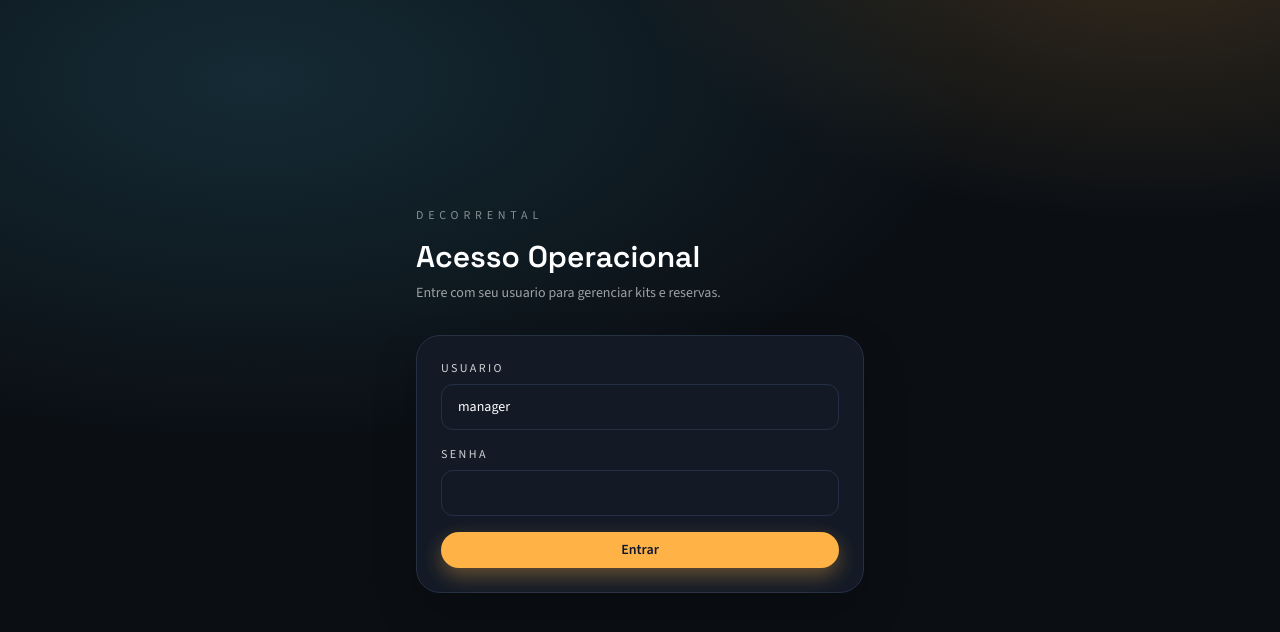
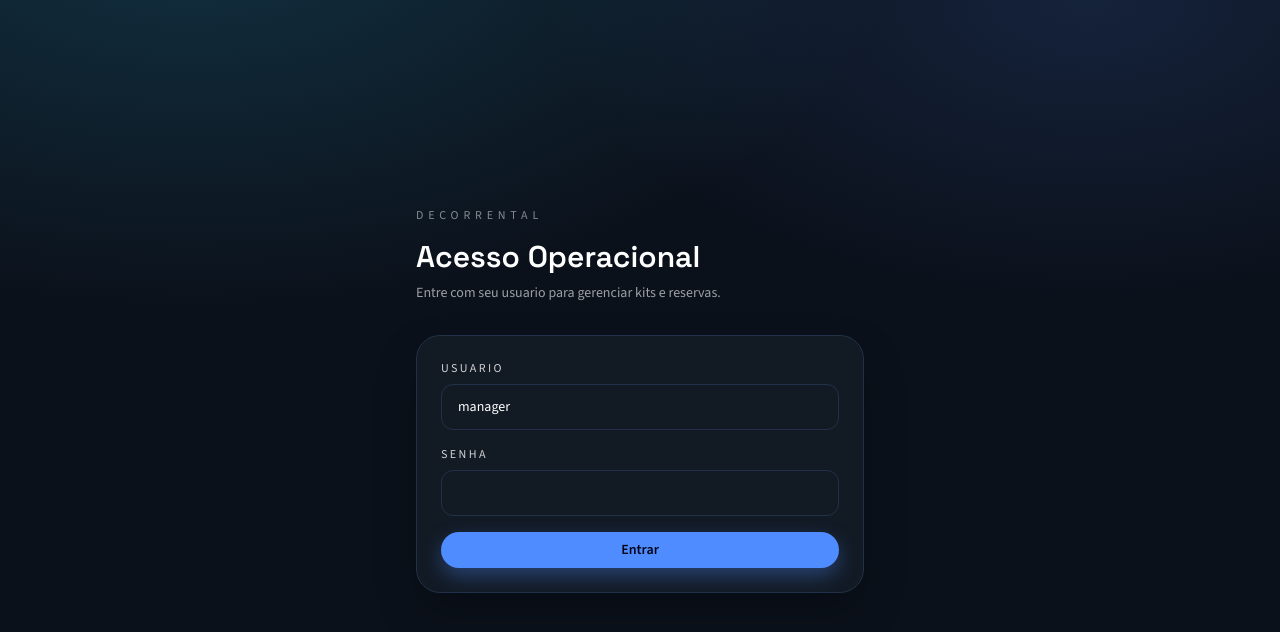
Before and after one commit to raphaelgarcia7/decorrental-web, a Next.js app: page /login in a window 1280 px wide. Shown: the top 632 px of the page. Built offline with nearby package versions, Linux system fonts and the light colour scheme; no server answers.

Commit message:
style(ui): refine color palette and surfaces

```diff
--- a/src/app/globals.css
+++ b/src/app/globals.css
@@ -2,15 +2,16 @@
 
 :root {
   color-scheme: dark;
-  --background: #0b0f14;
-  --foreground: #f5f7fb;
-  --surface: #131a26;
-  --surface-2: #1a2434;
-  --muted: #a9b4c7;
-  --accent: #ffb347;
-  --accent-2: #4cc9f0;
-  --border: #263044;
-  --success: #37d996;
+  --background: #0b111b;
+  --foreground: #f6f8fc;
+  --surface: #121a24;
+  --surface-2: #182233;
+  --muted: #9fb0c7;
+  --accent: #4f8cff;
+  --accent-2: #33c3f0;
+  --warning: #f7b955;
+  --border: #223149;
+  --success: #3ddc97;
   --danger: #ff6b6b;
 }
 
@@ -27,9 +28,9 @@
 
 body {
   min-height: 100vh;
-  background: radial-gradient(1200px 600px at 20% 10%, rgba(76, 201, 240, 0.15), transparent 60%),
-    radial-gradient(900px 500px at 90% -10%, rgba(255, 179, 71, 0.18), transparent 60%),
-    #0b0f14;
+  background: radial-gradient(1100px 600px at 15% -10%, rgba(51, 195, 240, 0.18), transparent 65%),
+    radial-gradient(900px 500px at 85% 0%, rgba(79, 140, 255, 0.14), transparent 60%),
+    #0b111b;
   color: var(--foreground);
   font-family: var(--font-body), system-ui, -apple-system, sans-serif;
 }
@@ -39,5 +40,5 @@ main {
 }
 
 ::selection {
-  background: rgba(255, 179, 71, 0.35);
+  background: rgba(79, 140, 255, 0.35);
 }
--- a/src/components/Badge.tsx
+++ b/src/components/Badge.tsx
@@ -7,7 +7,7 @@ type BadgeProps = {
 
 const toneClasses: Record<NonNullable<BadgeProps["tone"]>, string> = {
   success: "bg-[var(--success)]/15 text-[var(--success)]",
-  warning: "bg-[var(--accent)]/15 text-[var(--accent)]",
+  warning: "bg-[var(--warning)]/15 text-[var(--warning)]",
   danger: "bg-[var(--danger)]/15 text-[var(--danger)]",
   neutral: "bg-white/10 text-white/70",
 };
--- a/src/components/Button.tsx
+++ b/src/components/Button.tsx
@@ -8,8 +8,8 @@ type ButtonProps = React.ButtonHTMLAttributes<HTMLButtonElement> & {
 
 const variantClasses: Record<NonNullable<ButtonProps["variant"]>, string> = {
   primary:
-    "bg-[var(--accent)] text-slate-900 shadow-[0_8px_20px_rgba(255,179,71,0.35)] hover:brightness-110",
-  secondary: "bg-[var(--surface-2)] text-white hover:bg-[#202b3e]",
+    "bg-[var(--accent)] text-slate-950 shadow-[0_8px_20px_rgba(79,140,255,0.35)] hover:brightness-110",
+  secondary: "bg-[var(--surface-2)] text-white hover:bg-[#1d2a3f]",
   ghost: "bg-transparent text-white/80 hover:text-white",
 };
 
--- a/src/components/Card.tsx
+++ b/src/components/Card.tsx
@@ -10,7 +10,7 @@ export const Card = ({ className, tone = "default", ...props }: CardProps) => (
     className={cx(
       "rounded-3xl border border-[var(--border)]",
       tone === "highlight"
-        ? "bg-gradient-to-br from-[#1a2333] via-[#151e2c] to-[#0f1622]"
+        ? "bg-gradient-to-br from-[#1b2636] via-[#141f30] to-[#0e1725]"
         : "bg-[var(--surface)]",
       "p-6 shadow-[0_20px_40px_rgba(0,0,0,0.25)]",
       className
```
